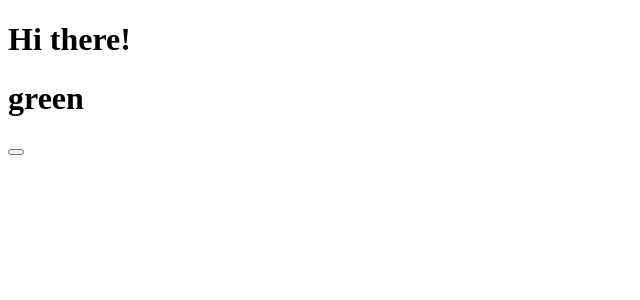
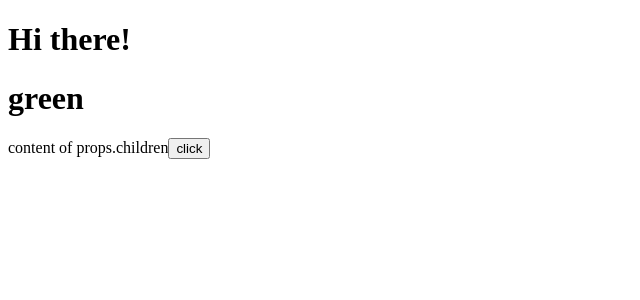
Before and after one commit to zdTang/portfolio-ts-react_Steven_Grider, a React (Create React App) app: page / in a window 1280 px wide. Shown: the top 300 px of the page, without its empty margins (0-640 px from the left). Built offline with nearby package versions, Linux system fonts and the light colour scheme.

Commit message:
add props.children for the first approach
<> props.children</>

how to pass props.children to Child component?

```diff
--- a/src/props/Child.tsx
+++ b/src/props/Child.tsx
@@ -3,14 +3,16 @@ import React from "react";
 interface ChildProps {
   color: string;
   clickHandler: () => void;
+  children?: any;
 }
 
 // Approach one: Has some downsides, add property to component is not allowed
-const Child = ({ color, clickHandler }: ChildProps) => {
+const Child = ({ color, clickHandler, children }: ChildProps) => {
   return (
     <div>
       <h1>{color}</h1>
-      <button onClick={clickHandler}></button>
+      {children}
+      <button onClick={clickHandler}>click</button>
     </div>
   );
 };
--- a/src/props/Parent.tsx
+++ b/src/props/Parent.tsx
@@ -2,7 +2,11 @@ import React from "react";
 import Child from "./Child";
 
 const Parent = () => {
-  return <Child color="green" clickHandler={() => console.log("hello")} />;
+  return (
+    <Child color="green" clickHandler={() => console.log("hello")}>
+      content of props.children
+    </Child>
+  );
 };
 
 export default Parent;
```
